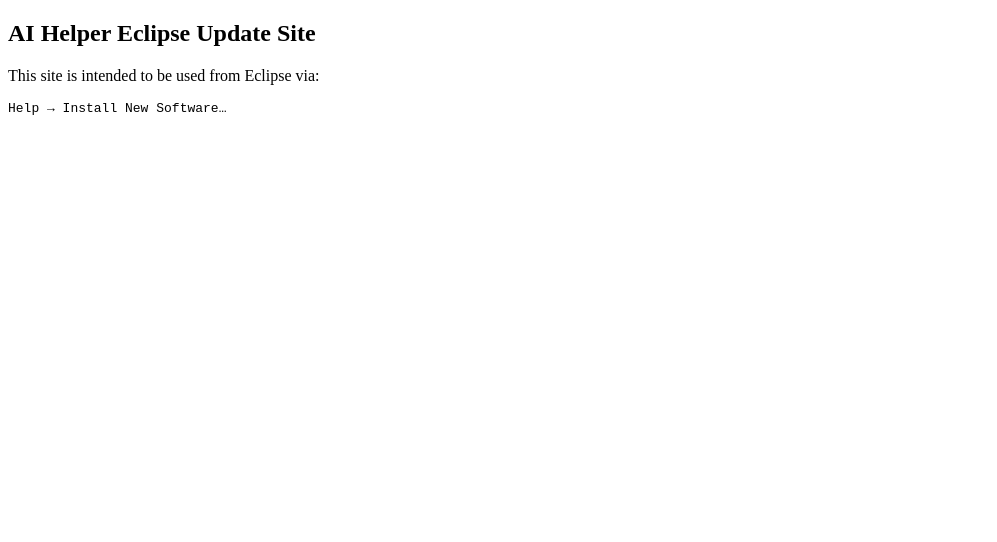
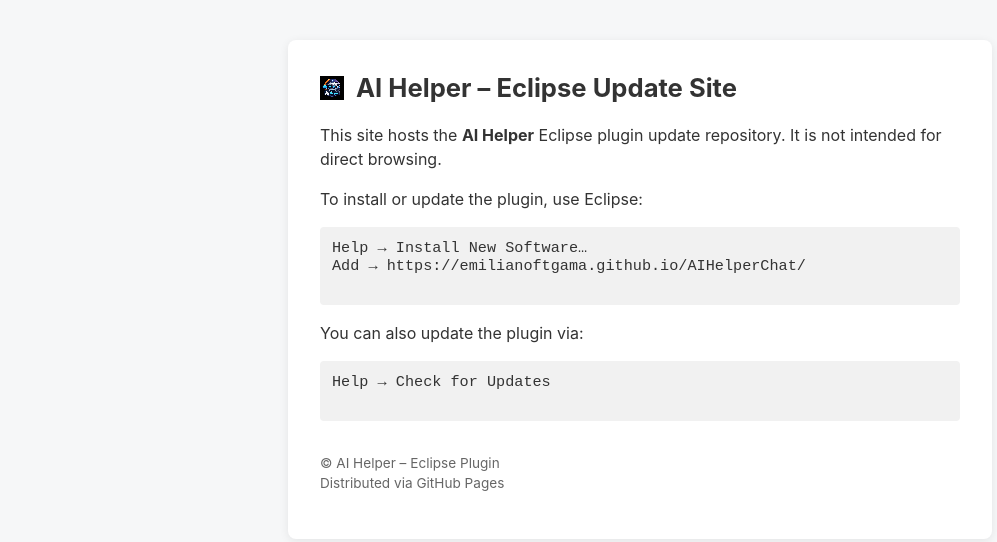
Before and after one commit to EmilianoFT/AIHelperChat, a plain HTML site: page docs/index.html in a window 1280 px wide. Shown: the whole page, without its empty margins (0-997 px from the left). Drawn offline with Linux system fonts and the light colour scheme.

Commit message:
Mejoro index

```diff
--- a/docs/index.html
+++ b/docs/index.html
@@ -1,12 +1,101 @@
 <!DOCTYPE html>
-<html>
+<html lang="en">
 <head>
   <meta charset="UTF-8">
-  <title>AI Helper Update Site</title>
+  <title>AI Helper – Eclipse Update Site</title>
+  <meta name="viewport" content="width=device-width, initial-scale=1.0">
+  <style>
+    body {
+      font-family: -apple-system, BlinkMacSystemFont, "Segoe UI", Roboto, Arial, sans-serif;
+      background-color: #f6f7f8;
+      color: #333;
+      margin: 0;
+      padding: 40px;
+    }
+
+    .container {
+      max-width: 640px;
+      margin: 0 auto;
+      background: #ffffff;
+      padding: 32px;
+      border-radius: 8px;
+      box-shadow: 0 2px 10px rgba(0,0,0,0.08);
+    }
+
+    .header {
+      display: flex;
+      align-items: center;
+      gap: 12px;
+      margin-bottom: 20px;
+    }
+
+    .header img {
+      width: 24px;
+      height: 24px;
+    }
+
+    h1 {
+      font-size: 1.6rem;
+      margin: 0;
+    }
+
+    p {
+      line-height: 1.5;
+    }
+
+    pre {
+      background: #f1f1f1;
+      padding: 12px;
+      border-radius: 4px;
+      font-size: 0.95rem;
+      overflow-x: auto;
+    }
+
+    .footer {
+      margin-top: 32px;
+      font-size: 0.85rem;
+      color: #666;
+    }
+  </style>
 </head>
+
 <body>
-  <h2>AI Helper Eclipse Update Site</h2>
-  <p>This site is intended to be used from Eclipse via:</p>
-  <pre>Help → Install New Software…</pre>
+  <div class="container">
+
+    <div class="header">
+      <img src="aihelper-icon.png" alt="AI Helper Icon">
+      <h1>AI Helper – Eclipse Update Site</h1>
+    </div>
+
+    <p>
+      This site hosts the <strong>AI Helper</strong> Eclipse plugin update repository.
+      It is not intended for direct browsing.
+    </p>
+
+    <p>
+      To install or update the plugin, use Eclipse:
+    </p>
+
+    <pre>
+Help → Install New Software…
+Add → https://emilianoftgama.github.io/AIHelperChat/
+    </pre>
+
+    <p>
+      You can also update the plugin via:
+    </p>
+
+    <pre>
+Help → Check for Updates
+    </pre>
+
+    <div class="footer">
+      <p>
+        © AI Helper – Eclipse Plugin<br>
+        Distributed via GitHub Pages
+      </p>
+    </div>
+
+  </div>
 </body>
 </html>
```
Also changed, not shown: docs/aihelper-icon.png (added).
